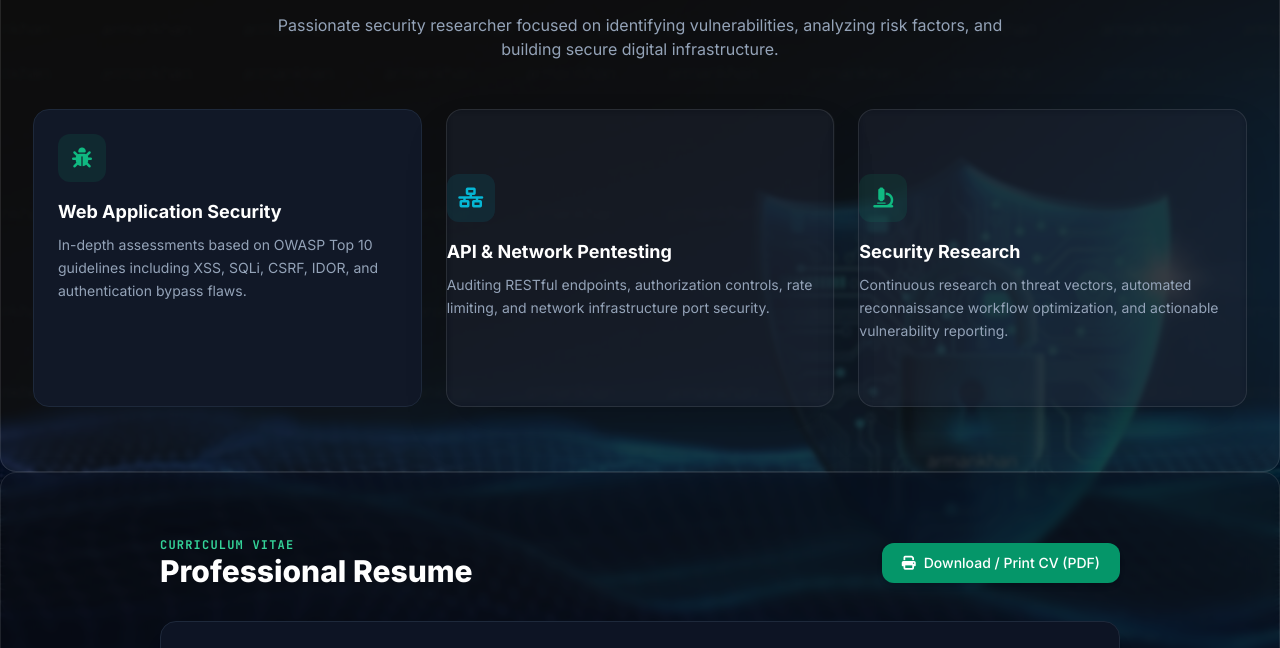
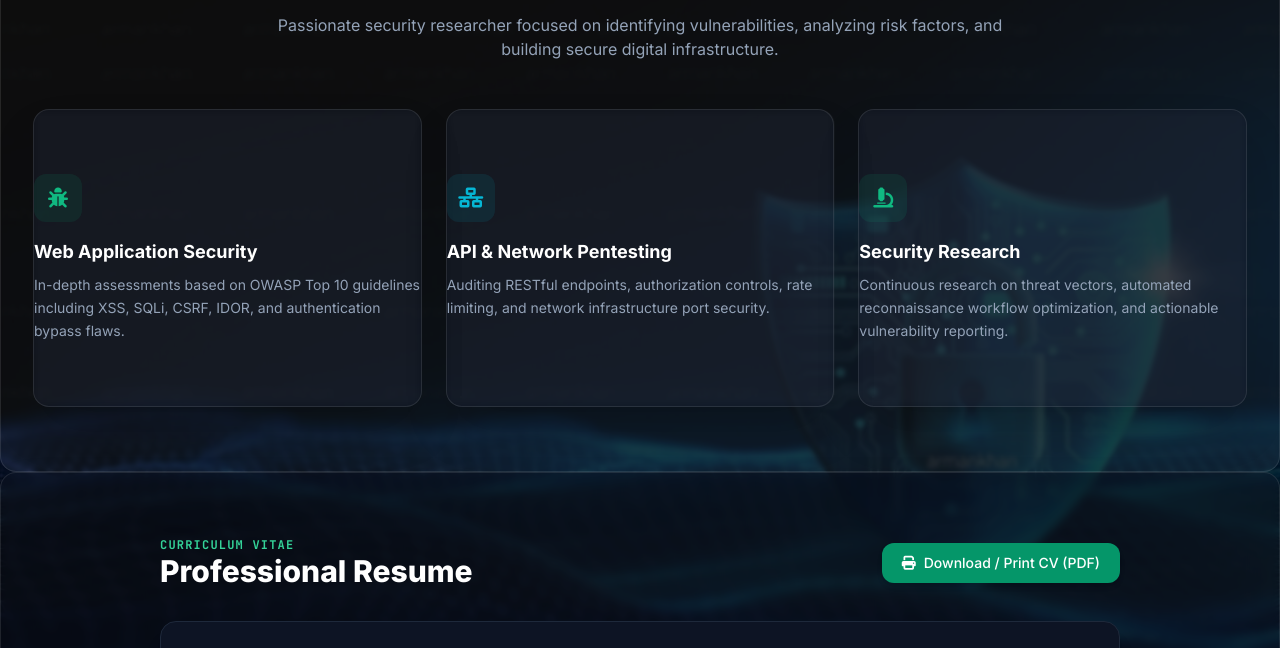
Before and after one commit to mailforpentestarman-boop/portfolio, a plain HTML site: page index.html in a window 1280 px wide. Shown: the part 810-1458 px from the top of the page. Drawn offline with nearby package versions, Linux system fonts and the light colour scheme.

Commit message:
Update index.html

```diff
--- a/index.html
+++ b/index.html
@@ -243,7 +243,7 @@
         </div>
 
         <div class="grid grid-cols-1 md:grid-cols-3 gap-6">
-          <div class="p-6 rounded-2xl bg-slate-50 dark:bg-[#111827] border border-slate-200 dark:border-slate-800 hover:border-emerald-500/50 transition-all">
+          <div class="py-16 bg-slate-900/40 backdrop-blur-[4px] border border-white/10 rounded-2xl shadow-2xl glow-effect transition-all duration-30">
             <div class="w-12 h-12 rounded-xl bg-emerald-500/10 text-emerald-500 flex items-center justify-center text-xl mb-4">
               <i class="fa-solid fa-bug"></i>
             </div>
```
